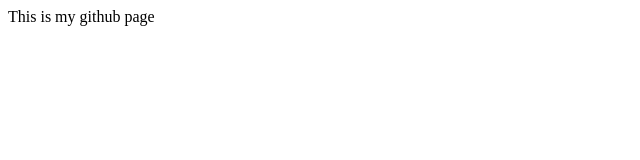
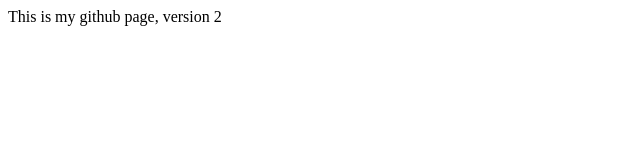
Before and after one commit to bdavidxyz/BlackboxJS, a plain HTML site: page index.html in a window 1280 px wide. Shown: the full height of the page, 0-640 px from the left. Drawn offline with Linux system fonts and the light colour scheme.

Commit message:
gh-pages: wip

```diff
--- a/index.html
+++ b/index.html
@@ -4,6 +4,6 @@
     <title></title>
 </head>
 <body>
-This is my github page
+This is my github page, version 2
 </body>
 </html>
```
